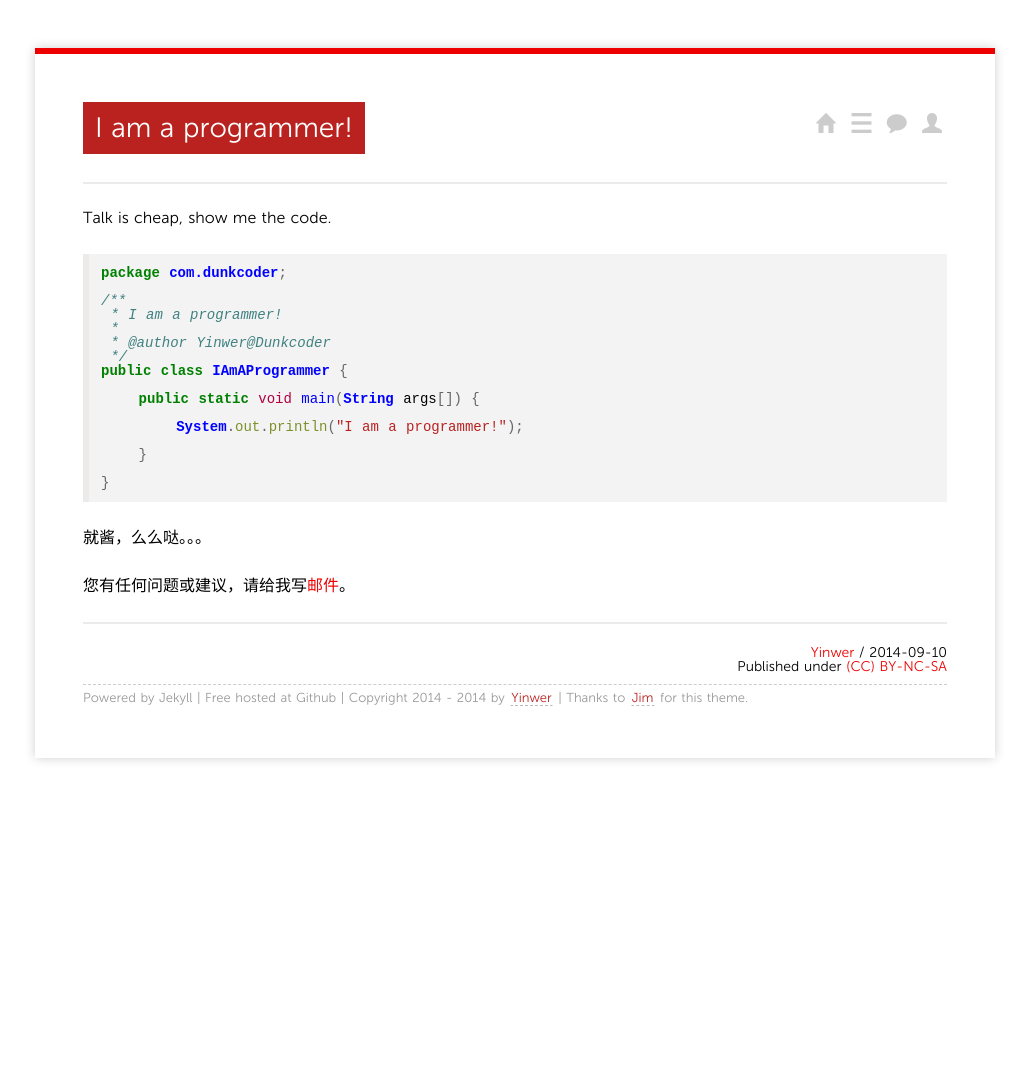
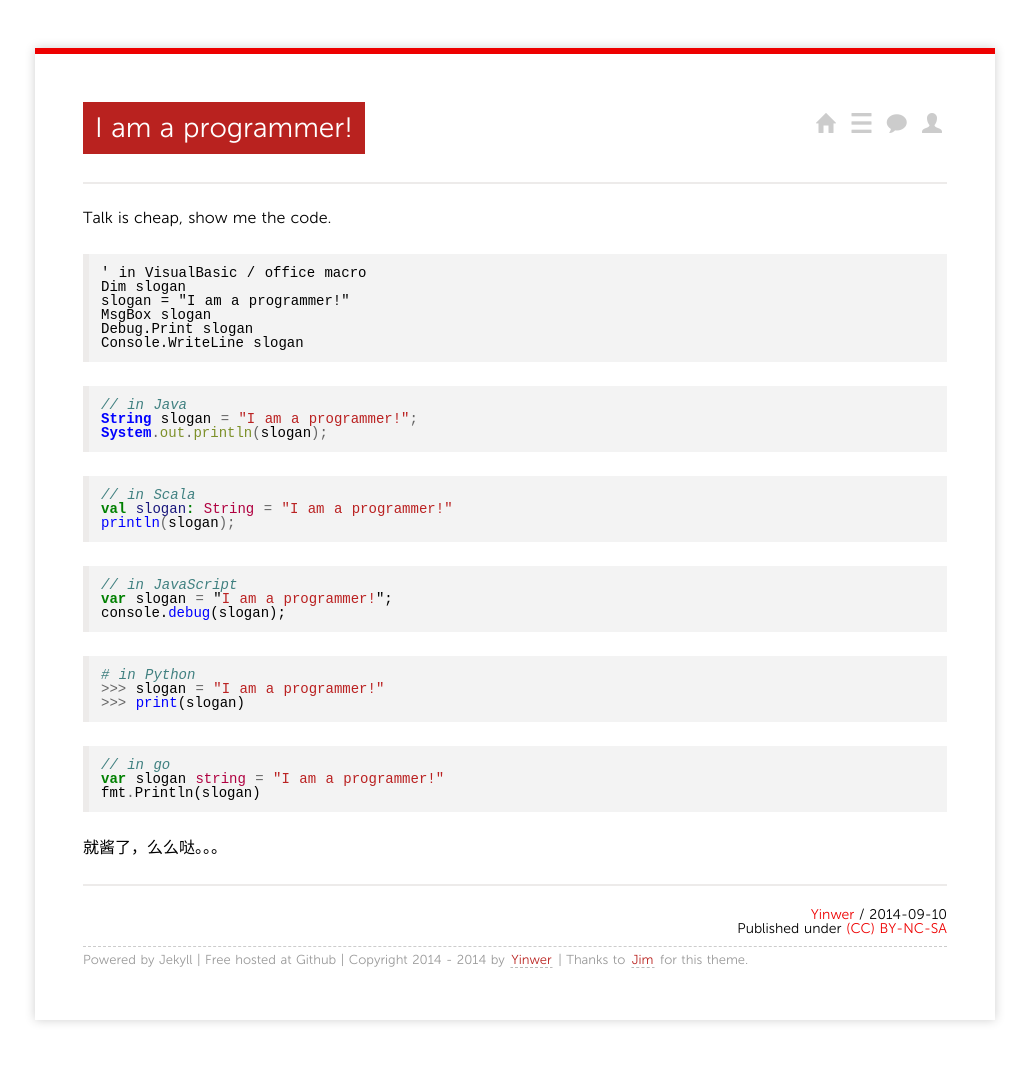
Before and after one commit to yinwer81/yinwer81.github.com, a Jekyll site: the page built from _posts/201409/2014-09-10-i-am-a-programmer.md, in a window 1280 px wide. Shown: the whole page, without its empty margins (125-1154 px from the left). Built offline with Jekyll 4.4.1, drawn with Linux system fonts in a browser that asks for light colours; nearby versions of some CDN libraries; Markdown is read by kramdown in place of the engine named in the settings; comment, search, counter and statistics services are not loaded; before the commit the page ends 900 px from its top, so only the background shows below that.

Commit message:
refresh I am a programmer

```diff
--- a/_posts/201409/2014-09-10-i-am-a-programmer.md
+++ b/_posts/201409/2014-09-10-i-am-a-programmer.md
@@ -4,26 +4,44 @@ title: "I am a programmer!"
 categories: programming
 ---
 Talk is cheap, show me the code.
-{% highlight java %}
-package com.dunkcoder;
 
-/**
- * I am a programmer!
- *
- * @author Yinwer@Dunkcoder
- */
-public class IAmAProgrammer {
-
-    public static void main(String args[]) {
-
-        System.out.println("I am a programmer!");
-
-    }
-
-}
-
+{% highlight basic %}
+' in VisualBasic / office macro
+Dim slogan
+slogan = "I am a programmer!"
+MsgBox slogan
+Debug.Print slogan
+Console.WriteLine slogan
 {% endhighlight %}
 
-就酱，么么哒。。。
+{% highlight Java %}
+// in Java
+String slogan = "I am a programmer!";
+System.out.println(slogan);
+{% endhighlight %}
 
-您有任何问题或建议，请给我写[邮件](mailto:yinwer81@gmail.com)。
+{% highlight Scala %}
+// in Scala
+val slogan: String = "I am a programmer!"
+println(slogan);
+{% endhighlight %}
+
+{% highlight JavaScript %}
+// in JavaScript
+var slogan = "I am a programmer!";
+console.debug(slogan);
+{% endhighlight %}
+
+{% highlight python %}
+# in Python
+>>> slogan = "I am a programmer!"
+>>> print(slogan)
+{% endhighlight %}
+
+{% highlight go %}
+// in go
+var slogan string = "I am a programmer!"
+fmt.Println(slogan)
+{% endhighlight %}
+
+就酱了，么么哒。。。
```
